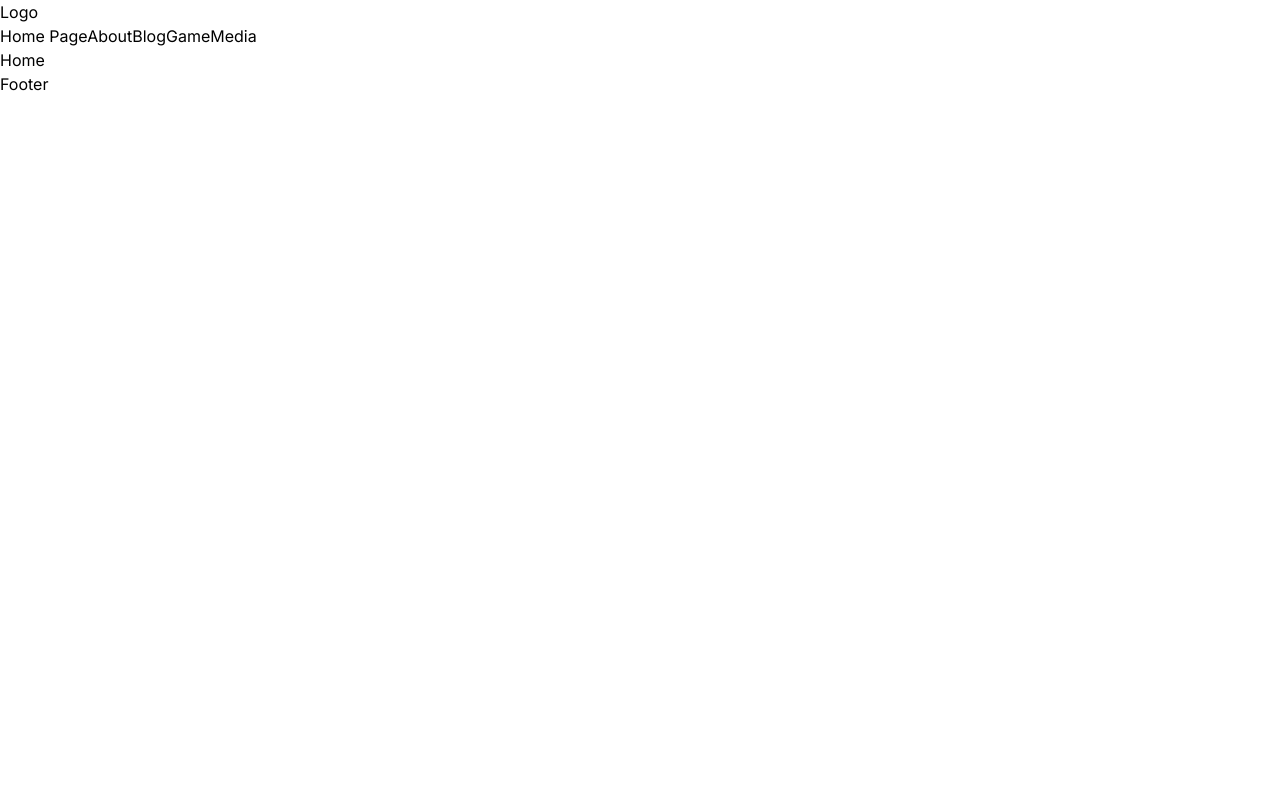
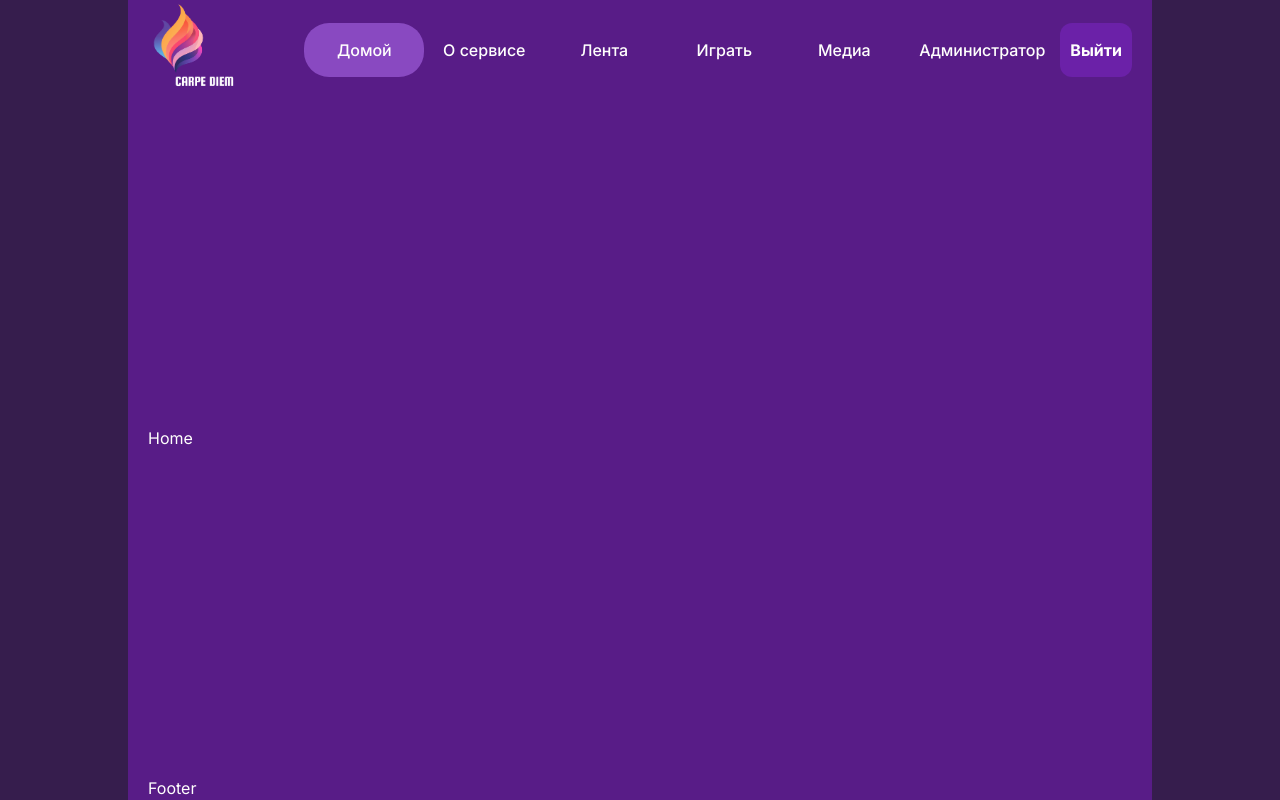
Before and after one commit to carpediem511/personal_account, a Next.js app: page / in a window 1280 px wide. Built offline with nearby package versions, Linux system fonts and the light colour scheme.

Commit message:
хедер, мобильное меню

```diff
--- a/src/app/globals.css
+++ b/src/app/globals.css
@@ -1,3 +1,71 @@
 @tailwind base;
 @tailwind components;
 @tailwind utilities;
+
+:root {
+	--bg: #361d4d;
+	--bg-content: #581C87;
+	--basicText: #fffffd;
+}
+
+* {
+	margin: 0;
+	padding: 0;
+	box-sizing: border-box;
+}
+
+/*палитра:
+темно-фио (фон) #451877 и фио #8949c1
+белый (текст) #fffffd
+бирюза () #b6e1f1 и #95dfea
+темно-серый #8284b4
+светло-серый #d0cce5*/
+body {
+	background-color: var(--bg);
+	color: var(--basicText)
+}
+
+.content {
+	background-color: var(--bg-content);
+	max-width: 1240px;
+	width: 100%;
+	margin: 0 auto;
+	padding-left: 50px;
+	padding-right: 50px;
+	min-height: 100vh;
+	display: flex;
+	flex-direction: column;
+	justify-content: space-between;
+}
+
+@media (max-width: 1480px) {
+	.content {
+		width: 1280px;
+	}
+}
+
+@media (max-width: 1280px) {
+	.content {
+		width: 1024px;
+		padding-left: 20px;
+		padding-right: 20px;
+	}
+}
+
+@media (max-width: 1024px) {
+	.content {
+		width: 768px;
+	}
+}
+
+@media (max-width: 768px) {
+	.content {
+		width: 640px;
+	}
+}
+
+@media (max-width: 640px) {
+	.content {
+		width: 475px;
+	}
+}
--- a/src/app/layout.js
+++ b/src/app/layout.js
@@ -14,9 +14,11 @@ export default function RootLayout({ children }) {
   return (
     <html lang="en">
       <body className={inter.className}>
+		<div className="content">
 		<Navbar />
 		{children}
 		<Footer />
+		</div>
 		</body>
     </html>
   );
--- a/src/components/navbar/Navbar.jsx
+++ b/src/components/navbar/Navbar.jsx
@@ -1,12 +1,11 @@
+import Image from "next/image"
 import Links from "./links/Links"
 
 const Navbar = () => {
 	return (
-		<div>
-			<div>Logo</div>
-			<div>
-				<Links />
-			</div>
+		<div className="flex align-middle items-center justify-between">
+			<Image src='/logo-site.png' width={100} height={100} />
+			<Links />
 		</div>
 	)
 }
--- a/src/components/navbar/links/Links.jsx
+++ b/src/components/navbar/links/Links.jsx
@@ -1,41 +1,69 @@
-import Link from "next/link"
+'use client'
 
-const Links = () => {
+import { useState } from "react"
+import NavLink from "./navLink/navLink"
 
 const links = [
 	{
-			title: "Home Page",
+		title: "Домой",
 		path: "/",
 	},
 
 	{
-			title: "About",
+		title: "О сервисе",
 		path: "/about",
 	},
 
 	{
-			title: "Blog",
+		title: "Лента",
 		path: "/blog",
 	},
 
 	{
-			title: "Game",
+		title: "Играть",
 		path: "/game",
 	},
 
 	{
-			title: "Media",
+		title: "Медиа",
 		path: "/media",
 	},
 ]
 
+const Links = () => {
+
+	const [openMenu, setOpenMenu] = useState(false)
+
+	let session = true
+	let isAdmin = true
+
 	return (
 		<div>
+			<div className="hidden md:flex">
 				{links.map((link) => (
-				<Link href={link.path} key={link.title}>
-					{link.title}
-				</Link>
+					<NavLink item={link} key={link.title} />
 				))}
+
+				{session ? (
+					<>
+						{isAdmin && <NavLink item={{ title: 'Администратор', path: '/admin' }} />}
+						<button className="p-2.5 cursor-pointer font-bold rounded-xl bg-purple-800">Выйти</button>
+					</>
+				) : (
+					<NavLink item={{ title: 'Войти', path: '/login' }} />
+				)
+				}
+			</div>
+			<button className="flex cursor-pointer md:hidden" onClick={() => setOpenMenu((prev) => !prev)} >Меню</button>
+			{
+				openMenu && (
+					<div className="absolute top-24 right-0 w-1/2 h-max bg-purple-900 flex flex-col items-center justify-center gap-3">
+						{links.map((link) => (
+							<NavLink item={link} key={link.title} />
+						))}
+					</div>
+				)
+			}
 		</div>
 	)
 }
--- /dev/null
+++ b/src/components/navbar/links/navLink/navLink.jsx
@@ -0,0 +1,17 @@
+'use client'
+
+import Link from "next/link"
+import styles from './navLink.module.css'
+import { usePathname } from "next/navigation"
+
+const NavLink = ({ item }) => {
+
+	const pathName = usePathname()
+	return (
+		<Link href={item.path} key={item.title} className={`${styles.container} ${pathName === item.path && styles.active}`}>
+			{item.title}
+		</Link>
+	)
+}
+
+export default NavLink
--- /dev/null
+++ b/src/components/navbar/links/navLink/navLink.module.css
@@ -0,0 +1,11 @@
+.container {
+	min-width: 120px;
+	padding: 15px;
+	border-radius: 25px;
+	font-weight: 500;
+	text-align: center;
+}
+
+.active {
+	background-color: #8949c1;
+}
```
Also changed, not shown: public/logo-site.png (added). Lines whose indentation alone changed are shown as unchanged.
